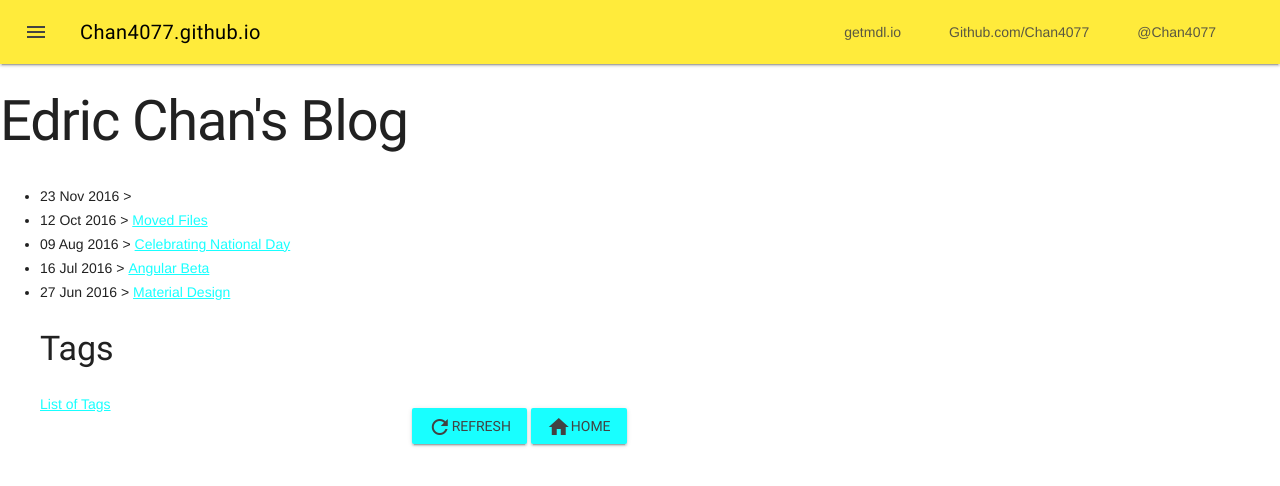
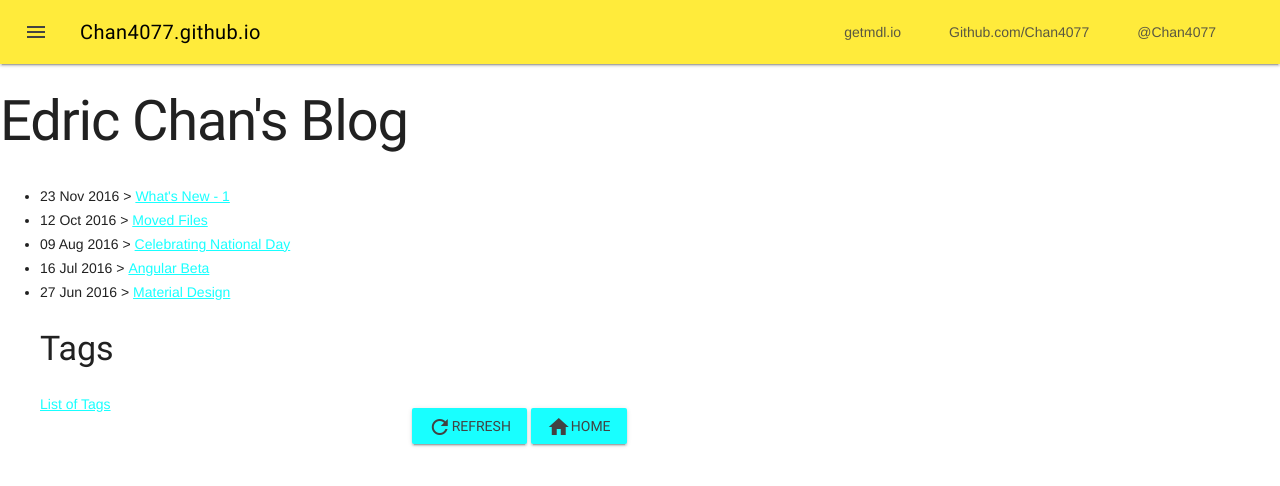
Before and after one commit to EdricChan03/edricchan03.github.io, a Jekyll site: the page built from blog/index.html, in a window 1280 px wide. Shown: the top 486 px of the page. Built offline with Jekyll 4.4.1, drawn with Linux system fonts in a browser that asks for light colours; comment, search, counter and statistics services are not loaded.

Commit message:
fix(blogContent) - Remove forward slash (\)

```diff
--- a/_posts/2016-11-23-Whats-New-1.html
+++ b/_posts/2016-11-23-Whats-New-1.html
@@ -1,6 +1,6 @@
 ---
 category: changelog
-title: "What'\s New - 1"
+title: "What's New - 1"
 tags:
 - changelog
 - whats new
```
